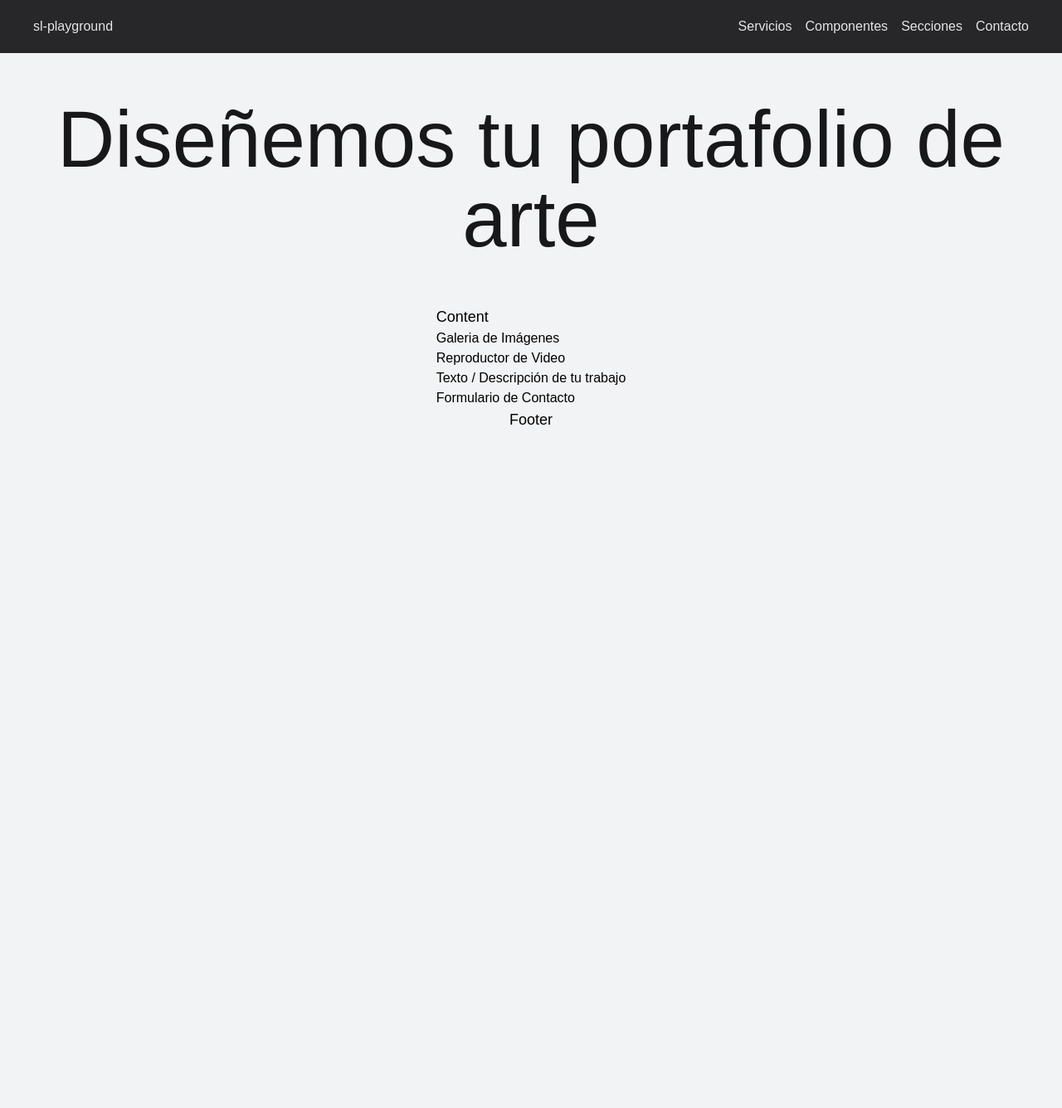
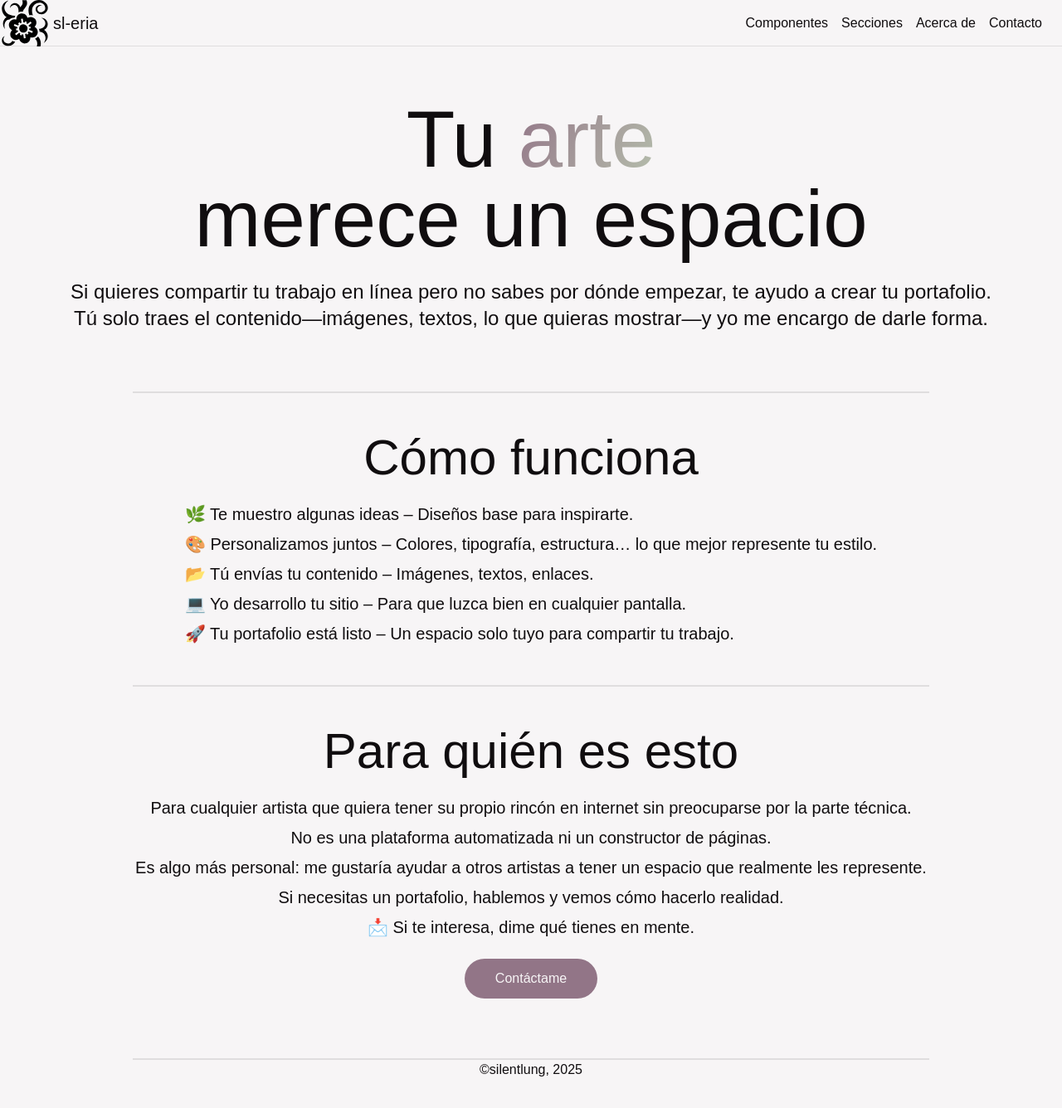
Before and after one commit to Lvnge/sl-eria, a React (Vite) app: page / in a window 1280 px wide. Shown: the top 1336 px of the page at 83% size. Before the commit the page ends 800 px from the top, so only its background shows below. Built offline with nearby package versions, Linux system fonts and the light colour scheme.

Commit message:
Add base design of landing page

```diff
--- a/index.html
+++ b/index.html
@@ -4,7 +4,7 @@
     <meta charset="UTF-8" />
     <link rel="icon" type="image/svg+xml" href="/sl-playground-logo.svg" />
     <meta name="viewport" content="width=device-width, initial-scale=1.0" />
-    <title>sl-playground</title>
+    <title>sl-eria</title>
   </head>
   <body>
     <div id="root"></div>
--- a/src/index.css
+++ b/src/index.css
@@ -5,12 +5,19 @@
 }
 
 body {
-  background-color: #f2f3f4;
+  background-color: var(--background);
+  color: var(--text);
 }
 
 @theme {
   --font-satoshi: Satoshi, sans-serif;
-  --font-inter: Inter, sans-serif;
+  --font-poppins: Poppins, sans-serif;
+
+  --text: oklch(16.37% 0.006 338.04);
+  --background: oklch(97.2% 0.002 345.21);
+  --primary: oklch(59.6% 0.044 340.84);
+  --secondary: oklch(78.94% 0.027 128.85);
+  --accent: oklch(71.34% 0.033 155.69);
 }
 
 @layer base {
@@ -20,8 +27,8 @@ body {
   h2 {
     @apply text-lg;
   }
-  p {
-    @apply text-sm;
+  h3 {
+    @apply text-6xl text-center;
   }
 }
 
--- a/src/pages/Home.tsx
+++ b/src/pages/Home.tsx
@@ -1,42 +1,103 @@
 const Home = () => {
   return (
-    <div className="flex flex-col items-center">
-      <div
-        className="w-full  text-zinc-200 h-16 flex items-center
-      bg-gradient-to-b from-zinc-800 to-zinc-800 p-4"
-      >
-        <label className="ml-6">sl-playground</label>
+    <div className="flex flex-col items-center  text-(--text) ">
+      <div className="w-full border-b-1 border-(--text)/10 h-14 flex items-center">
+        <div className="flex items-center space-x-1">
+          <img src="/sl-playground-logo.svg" alt="logo" className="w-15 h-15" />
+          <label className="text-xl">sl-eria</label>
+        </div>
         <div className=" ml-auto mr-6">
           <ul className="flex justify-between space-x-4">
-            <li>Servicios</li>
             <li>Componentes</li>
             <li>Secciones</li>
+            <li>Acerca de</li>
             <li>Contacto</li>
           </ul>
         </div>
       </div>
-      <div className="h-72 flex flex-col items-center justify-center text-zinc-900">
-        <h1 className="mt-4">Diseñemos tu portafolio de arte</h1>
-      </div>
-      <div>
-        <h2 className="mt-4">Content</h2>
-        <div className="">
-          <div>
-            <h3>Galeria de Imágenes</h3>
+      <div className="flex flex-col items-center">
+        <div className="h-72 m-16 w-full flex flex-col items-center ">
+          <div className=" flex flex-col items-center">
+            <h1 className="flex">
+              Tu&nbsp;
+              <p className="text-8xl bg-linear-120 from-(--primary) to-(--secondary) text-transparent bg-clip-text">
+                arte
+              </p>
+            </h1>
+            <h1>merece un espacio</h1>
           </div>
-          <div>
-            <h3>Reproductor de Video</h3>
-          </div>
-          <div>
-            <h3>Texto / Descripción de tu trabajo</h3>
-          </div>
-          <div>
-            <h3>Formulario de Contacto</h3>
+          <div className="w-6xl">
+            <h2 className="text-center mt-6 text-2xl">
+              Si quieres compartir tu trabajo en línea pero no sabes por dónde
+              empezar, te ayudo a crear tu portafolio. <br /> Tú solo traes el
+              contenido—imágenes, textos, lo que quieras mostrar—y yo me encargo
+              de darle forma.
+            </h2>
           </div>
         </div>
+        <div className="flex border-1 border-(--text)/10 w-3/4"></div>
+        <div className="m-12 ">
+          <div className="flex flex-col items-center">
+            <h3>Cómo funciona</h3>
+            <ul className="mt-6 text-xl space-y-2 ">
+              <li>
+                🌿 Te muestro algunas ideas – Diseños base para inspirarte.
+              </li>
+              <li>
+                🎨 Personalizamos juntos – Colores, tipografía, estructura… lo
+                que mejor represente tu estilo.
+              </li>
+              <li> 📂 Tú envías tu contenido – Imágenes, textos, enlaces. </li>
+              <li>
+                💻 Yo desarrollo tu sitio – Para que luzca bien en cualquier
+                pantalla.
+              </li>
+              <li>
+                🚀 Tu portafolio está listo – Un espacio solo tuyo para
+                compartir tu trabajo.
+              </li>
+            </ul>
+          </div>
+        </div>
+        <div className="flex border-1 border-(--text)/10 w-3/4"></div>
+        <div className="m-12">
+          <div className="flex flex-col items-center text-xl">
+            <h3>Para quién es esto</h3>
+
+            <div className="mt-6 text-xl space-y-2 w-6xl text-center">
+              <p>
+                Para cualquier artista que quiera tener su propio rincón en
+                internet sin preocuparse por la parte técnica.
+              </p>
+              <p>
+                No es una plataforma automatizada ni un constructor de páginas.
+              </p>
+              <p>
+                Es algo más personal: me gustaría ayudar a otros artistas a
+                tener un espacio que realmente les represente.
+              </p>
+
+              <p>
+                Si necesitas un portafolio, hablemos y vemos cómo hacerlo
+                realidad.
+              </p>
+              <p>📩 Si te interesa, dime qué tienes en mente.</p>
+            </div>
+            <button
+              className="m-6 w-40 text-base h-12 bg-(--primary) rounded-full text-(--background) cursor-pointer
+          hover:bg-(--primary)/80
+          hover:text-(--background)/90
+          "
+            >
+              Contáctame
+            </button>
+          </div>
+        </div>
+        <div className="flex border-1 border-(--text)/10 w-3/4"></div>
       </div>
-      <div>
-        <h2 className="">Footer</h2>
+
+      <div className="h-56 w-full text-center">
+        <p className="">&copy;silentlung, 2025</p>
       </div>
     </div>
   );
```
Also changed, not shown: public/sl-playground-logo.svg.
